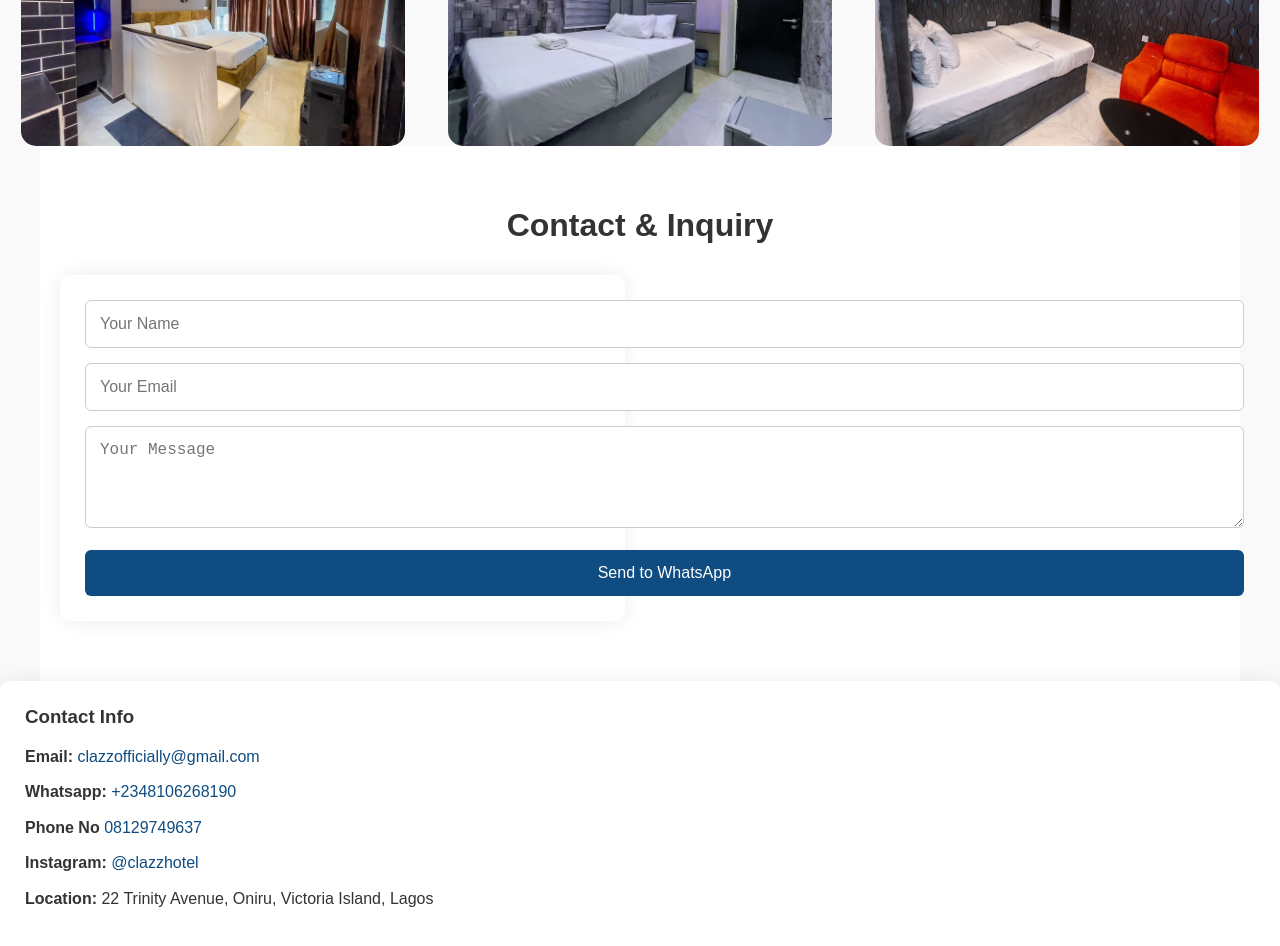
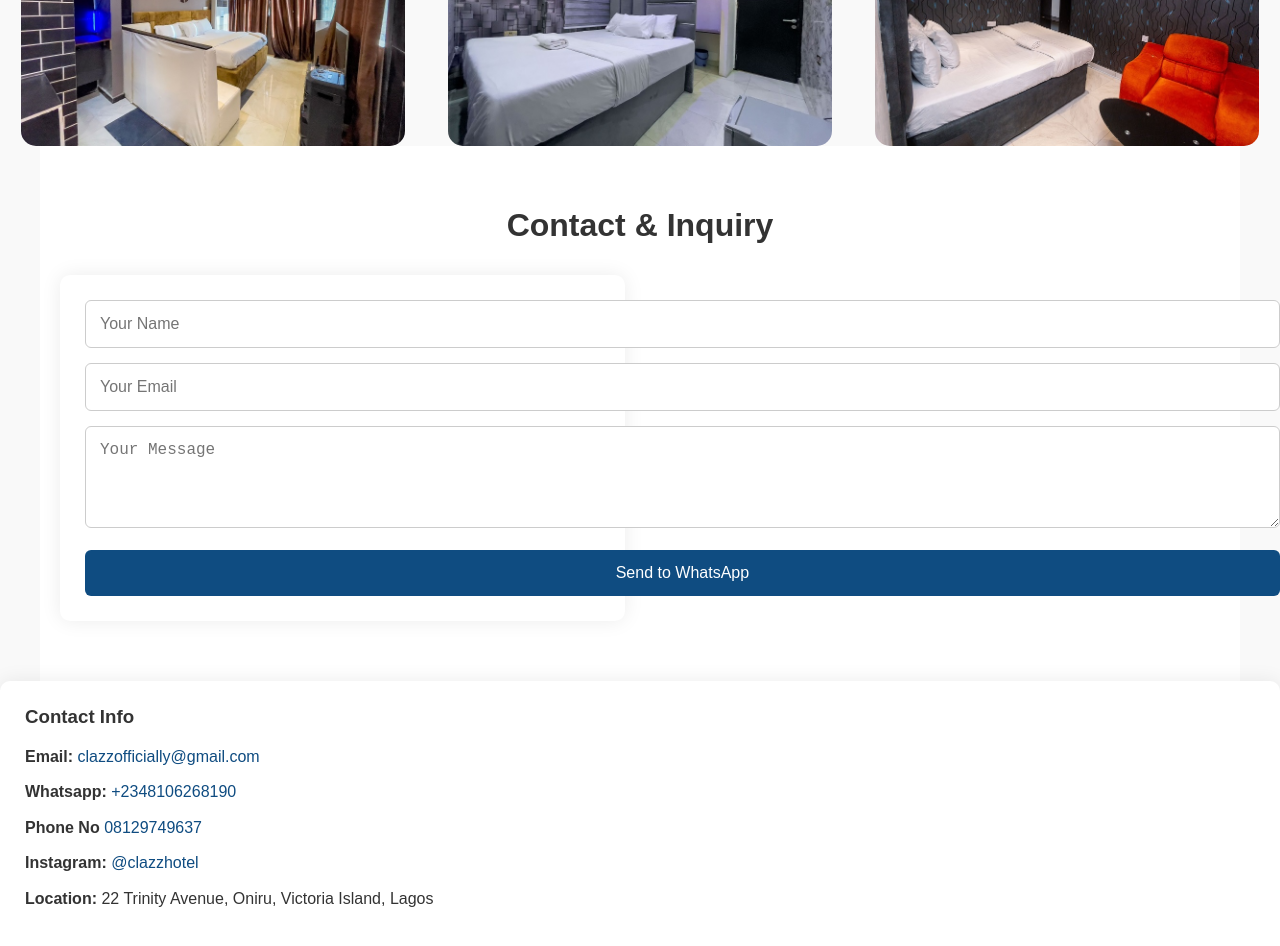
Before and after one commit to MOBEEJR/clazzhotel, a plain HTML site: page index.html in a window 1280 px wide. Shown: the part 4958-5904 px from the top of the page. Drawn offline with nearby package versions, Linux system fonts and the light colour scheme; grey boxes are pictures that could not be loaded; a script that the page names is missing.

Commit message:
Your update message here

```diff
--- a/index.html
+++ b/index.html
@@ -842,7 +842,7 @@ footer {
 
     form#inquiry-form input,
     form#inquiry-form textarea {
-      width: 225%;
+      width: 232%;
       padding: 14px;
       margin-bottom: 15px;
       border: 1px solid #ccc;
@@ -851,7 +851,7 @@ footer {
     }
 
     form#inquiry-form button {
-      width: 225%;
+      width: 232%;
       padding: 14px;
       background: #0f4c81;
       color: #fff;
```
